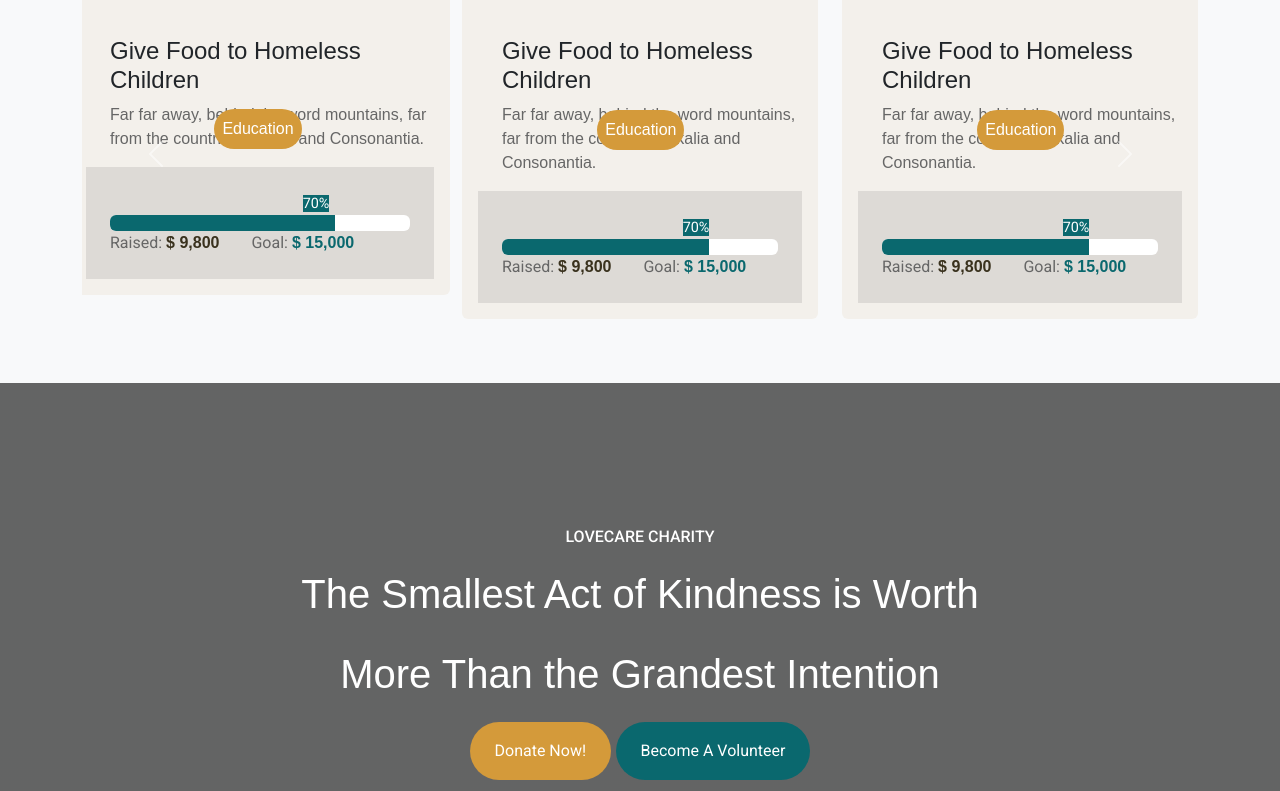
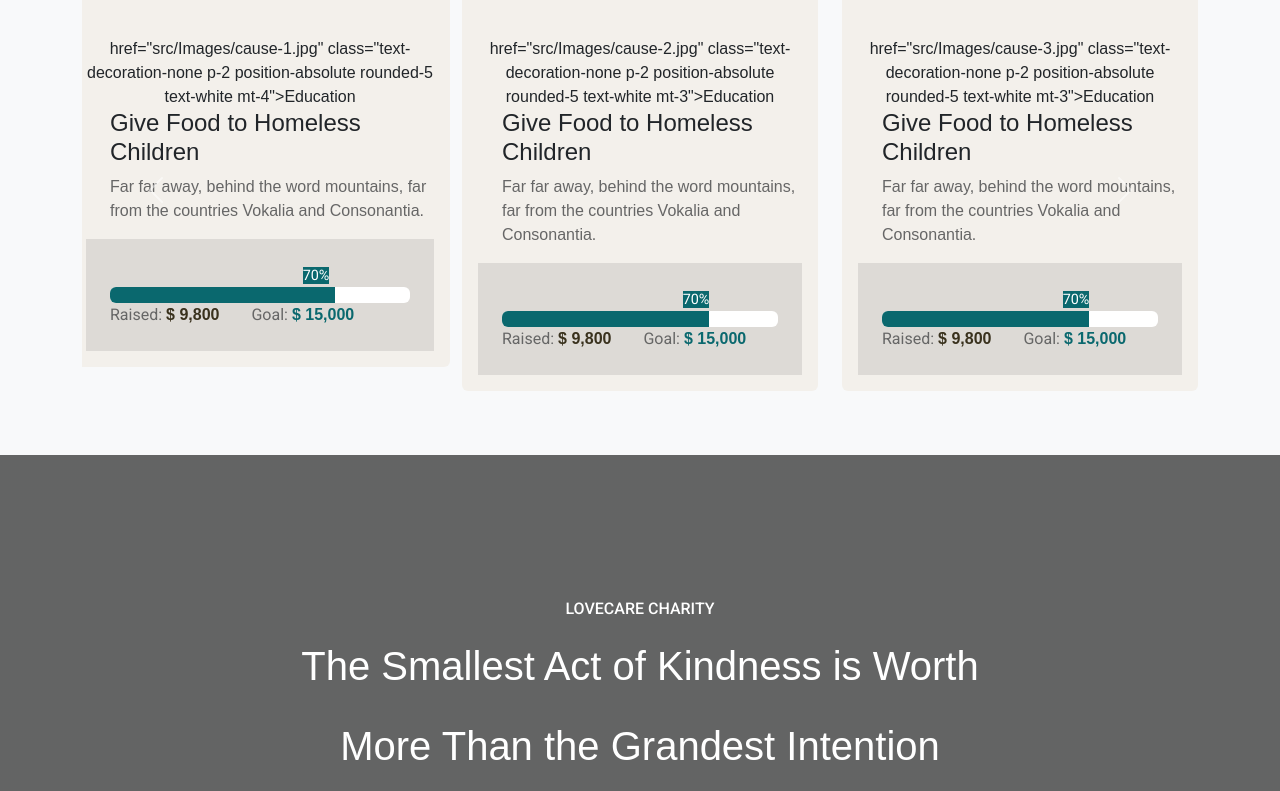
Before and after one commit to TooLethal/Love-Care-Charity, a plain HTML site: page index.html in a window 1280 px wide. Shown: the part 2465-3256 px from the top of the page. Drawn offline with nearby package versions, Linux system fonts and the light colour scheme; a script that the page names is missing; a web font is replaced by a local one.

Commit message:
Update index.html

```diff
--- a/index.html
+++ b/index.html
@@ -322,7 +322,7 @@
                   <div class="card border-0">
                     <img class="img-fluid position-relative mb-4" alt="100%x280" src="src/Images/cause-1.jpg" />
                     <div class="card-body">
-                      <a href="/src/Images/cause-1.jpg"
+                      href="src/Images/cause-1.jpg"
                         class="text-decoration-none p-2 position-absolute rounded-5 text-white mt-4">Education</a>
                       <h4 class="card-title text-start ms-4">
                         Give Food to Homeless Children
@@ -352,7 +352,7 @@
                   <div class="card border-0">
                     <img class="img-fluid position-relative mb-4" alt="100%x280" src="src/Images/cause-2.jpg" />
                     <div class="card-body">
-                      <a href="/src/Images/cause-2.jpg"
+                      href="src/Images/cause-2.jpg"
                         class="text-decoration-none p-2 position-absolute rounded-5 text-white mt-3">Education</a>
                       <h4 class="card-title text-start ms-4">
                         Give Food to Homeless Children
@@ -382,7 +382,7 @@
                   <div class="card border-0">
                     <img class="img-fluid position-relative mb-4" alt="100%x280" src="src/Images/cause-3.jpg" />
                     <div class="card-body">
-                      <a href="/src/Images/cause-3.jpg"
+                      href="src/Images/cause-3.jpg"
                         class="text-decoration-none p-2 position-absolute rounded-5 text-white mt-3">Education</a>
                       <h4 class="card-title text-start ms-4">
                         Give Food to Homeless Children
@@ -416,7 +416,7 @@
                   <div class="card border-0">
                     <img class="img-fluid position-relative mb-4" alt="100%x280" src="src/Images/cause-4.jpg" />
                     <div class="card-body">
-                      <a href="/src/Images/cause-4.jpg"
+                      href="src/Images/cause-4.jpg"
                         class="text-decoration-none p-2 position-absolute rounded-5 text-white mt-2">Education</a>
                       <h4 class="card-title text-start ms-4">
                         Give Food to Homeless Children
@@ -446,7 +446,7 @@
                   <div class="card border-0">
                     <img class="img-fluid position-relative mb-4" alt="100%x280" src="src/Images/cause-1.jpg" />
                     <div class="card-body">
-                      <a href="/src/Images/cause-1.jpg"
+                      href="src/Images/cause-1.jpg"
                         class="text-decoration-none p-2 position-absolute rounded-5 text-white mt-3">Education</a>
                       <h4 class="card-title text-start ms-4">
                         Give Food to Homeless Children
@@ -476,7 +476,7 @@
                   <div class="card border-0">
                     <img class="img-fluid position-relative mb-4" alt="100%x280" src="src/Images/cause-2.jpg" />
                     <div class="card-body">
-                      <a href="/src/Images/cause-2.jpg"
+                      href="src/Images/cause-2.jpg"
                         class="text-decoration-none p-2 position-absolute rounded-5 text-white mt-3">Education</a>
                       <h4 class="card-title text-start ms-4">
                         Give Food to Homeless Children
@@ -510,7 +510,7 @@
                   <div class="card border-0">
                     <img class="img-fluid position-relative mb-4" alt="100%x280" src="src/Images/cause-3.jpg" />
                     <div class="card-body">
-                      <a href="/src/Images/cause-3.jpg"
+                      href="src/Images/cause-3.jpg"
                         class="text-decoration-none p-2 position-absolute rounded-5 text-white mt-3">Education</a>
                       <h4 class="card-title text-start ms-4">
                         Give Food to Homeless Children
@@ -540,7 +540,7 @@
                   <div class="card border-0">
                     <img class="img-fluid position-relative mb-4" alt="100%x280" src="src/Images/cause-4.jpg" />
                     <div class="card-body">
-                      <a href="/src/Images/cause-4.jpg"
+                      href="src/Images/cause-4.jpg"
                         class="text-decoration-none p-2 position-absolute rounded-5 text-white mt-2">Education</a>
                       <h4 class="card-title text-start ms-4">
                         Give Food to Homeless Children
@@ -570,7 +570,7 @@
                   <div class="card border-0">
                     <img class="img-fluid position-relative mb-4" alt="100%x280" src="src/Images/cause-1.jpg" />
                     <div class="card-body">
-                      <a href="/src/Images/cause-1.jpg"
+                      href="src/Images/cause-1.jpg"
                         class="text-decoration-none p-2 position-absolute rounded-5 text-white mt-3">Education</a>
                       <h4 class="card-title text-start ms-4">
                         Give Food to Homeless Children
```
